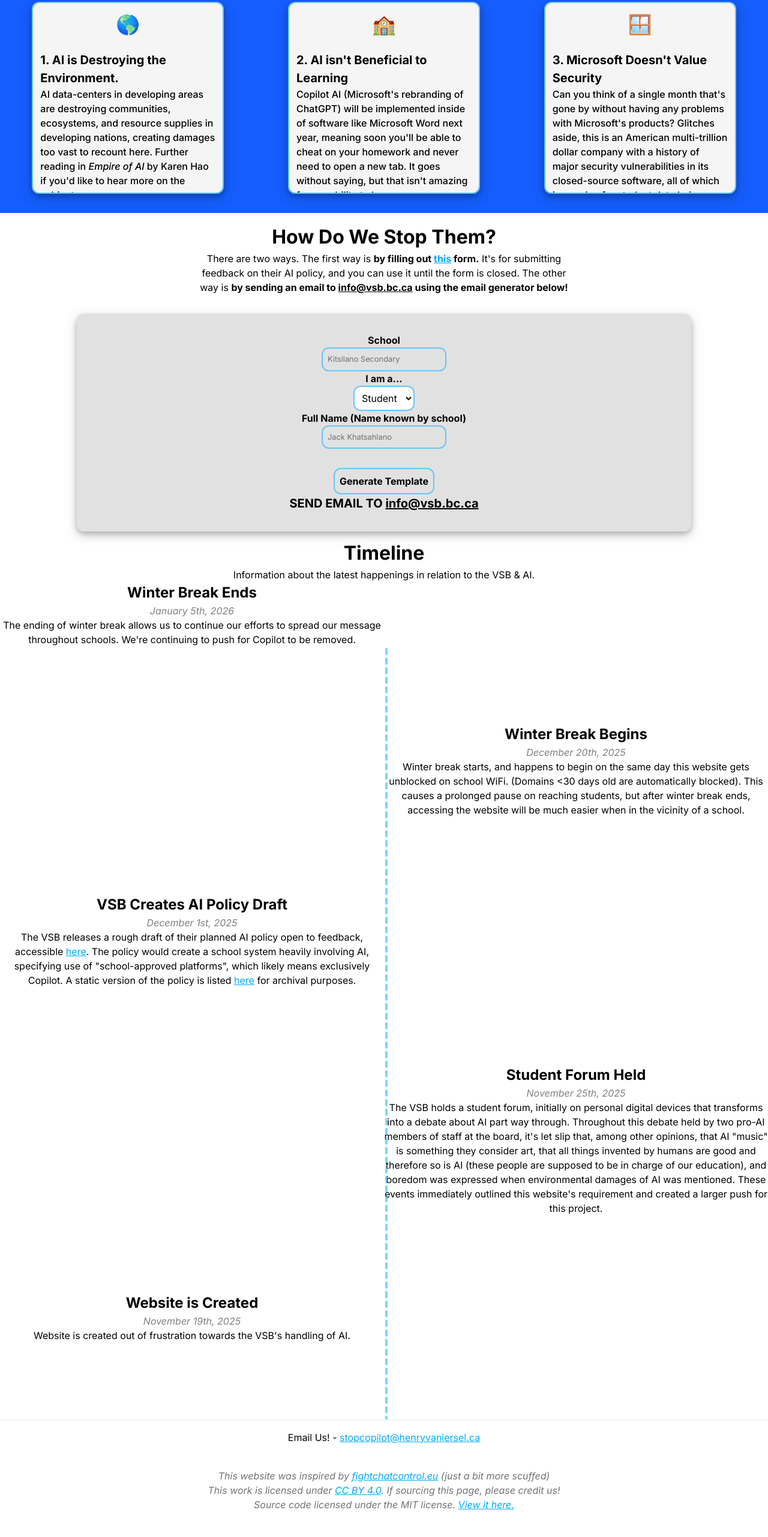
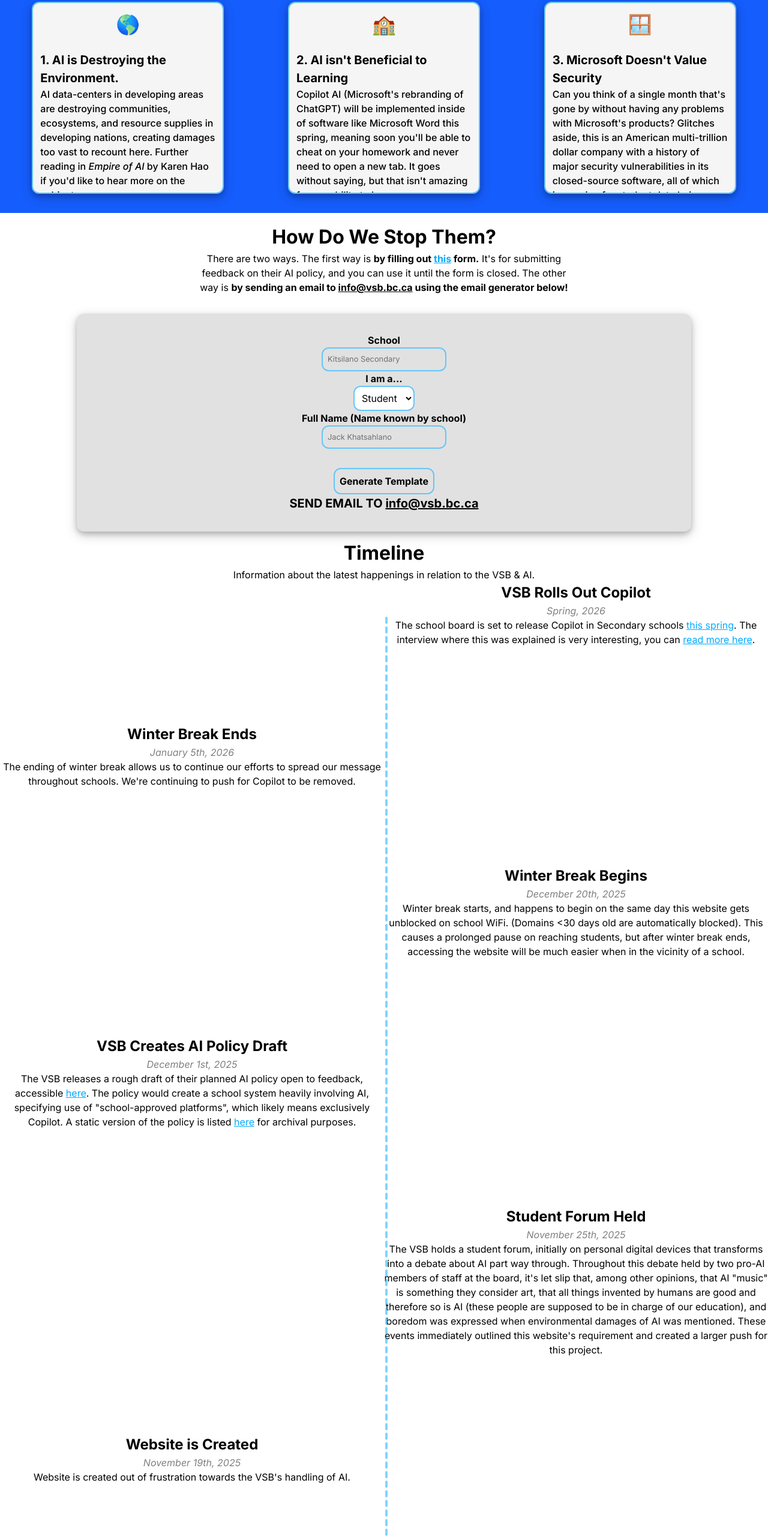
Before and after one commit to Henry-VI/stop-using-copilot, a SvelteKit app: page / in a window 1280 px wide. Shown: the part 771-3333 px from the top of the page at 60% size. Built offline with nearby package versions, Linux system fonts and the light colour scheme; some icons are missing.

Commit message:
cbc interview

```diff
--- a/src/routes/+page.svelte
+++ b/src/routes/+page.svelte
@@ -73,7 +73,7 @@
       <div class="card">
         <h1 style="margin: 0; text-align: center;">🏫</h1>
         <div class="card-title">2. AI isn't Beneficial to Learning</div>
-        <div class="card-description">Copilot AI (Microsoft's rebranding of ChatGPT) will be implemented inside of software like Microsoft Word next year, meaning soon you'll be able to cheat on your homework and never need to open a new tab. It goes without saying, but that isn't amazing for our ability to learn.</div>
+        <div class="card-description">Copilot AI (Microsoft's rebranding of ChatGPT) will be implemented inside of software like Microsoft Word this spring, meaning soon you'll be able to cheat on your homework and never need to open a new tab. It goes without saying, but that isn't amazing for our ability to learn.</div>
       </div>
       <div class="card">
         <h1 style="margin: 0; text-align: center;">🪟</h1>
@@ -127,6 +127,17 @@
     <div id="timeline">
       <h1>Timeline</h1>
       <div>Information about the latest happenings in relation to the VSB &amp; AI.</div>
+      <div class="timeline-item timeline-item-2">
+        <h2>VSB Rolls Out Copilot</h2>
+        <div><em>Spring, 2026</em></div>
+        <div>The school board is set to release Copilot in Secondary schools <a href="https://youtu.be/qcOn865EDLo" target="_blank">this spring</a>. The interview where this was explained is very interesting, you can <a href="https://www.aicaution.ca/news/cbc-interview-with-christina-walker/" target="_blank">read more here</a>.</div>
+      </div>
+      <svg width="32" id="mobile-timeline-line-1">
+        <path
+       style="fill:#00aaff;fill-opacity:1;stroke:#00aaff;stroke-width:4;stroke-linecap:round;stroke-dasharray: 8px;stroke-opacity: 0.5;"
+       d="m 16,16 0,128"
+       id="path1" />
+      </svg>
       <div class="timeline-item">
         <h2>Winter Break Ends</h2>
         <div><em>January 5th, 2026</em></div>
@@ -174,10 +185,10 @@
        d="m 16,16 0,128"
        id="path1" />
       </svg>
-      <svg width="32" id="desktop-timeline-line" height="1300">
+      <svg width="32" id="desktop-timeline-line" height="1600">
         <path
        style="fill:#00aaff;fill-opacity:1;stroke:#00aaff;stroke-width:4;stroke-linecap:round;stroke-opacity:0.5;stroke-dasharray: 8px;"
-       d="m 16,16 0,1300"
+       d="m 16,16 0,1600"
        id="path1" />
       </svg>
       <div class="timeline-item">
--- a/src/routes/layout.css
+++ b/src/routes/layout.css
@@ -341,7 +341,7 @@
   #desktop-timeline-line {
     display: initial;
     position: absolute;
-    transform: translateY(-68rem) translateX(-0.75rem);
+    transform: translateY(-86rem) translateX(-0.75rem);
   }
   #mobile-timeline-line-1, #mobile-timeline-line-2 {
     display: none;
```
